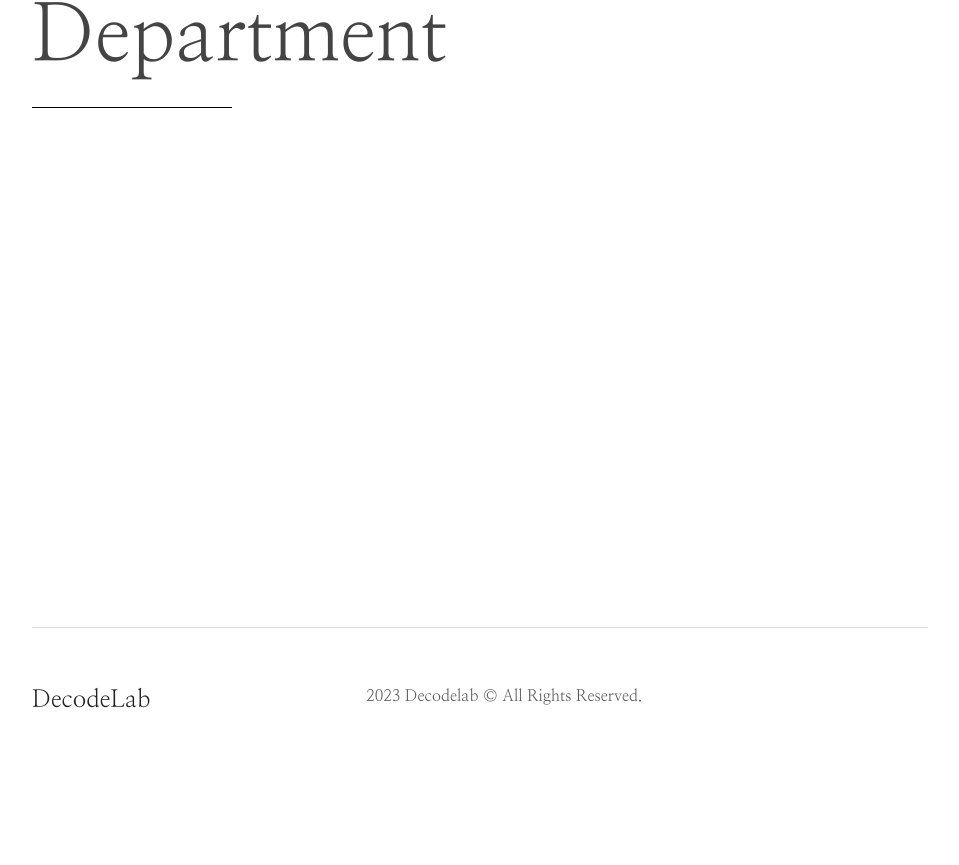
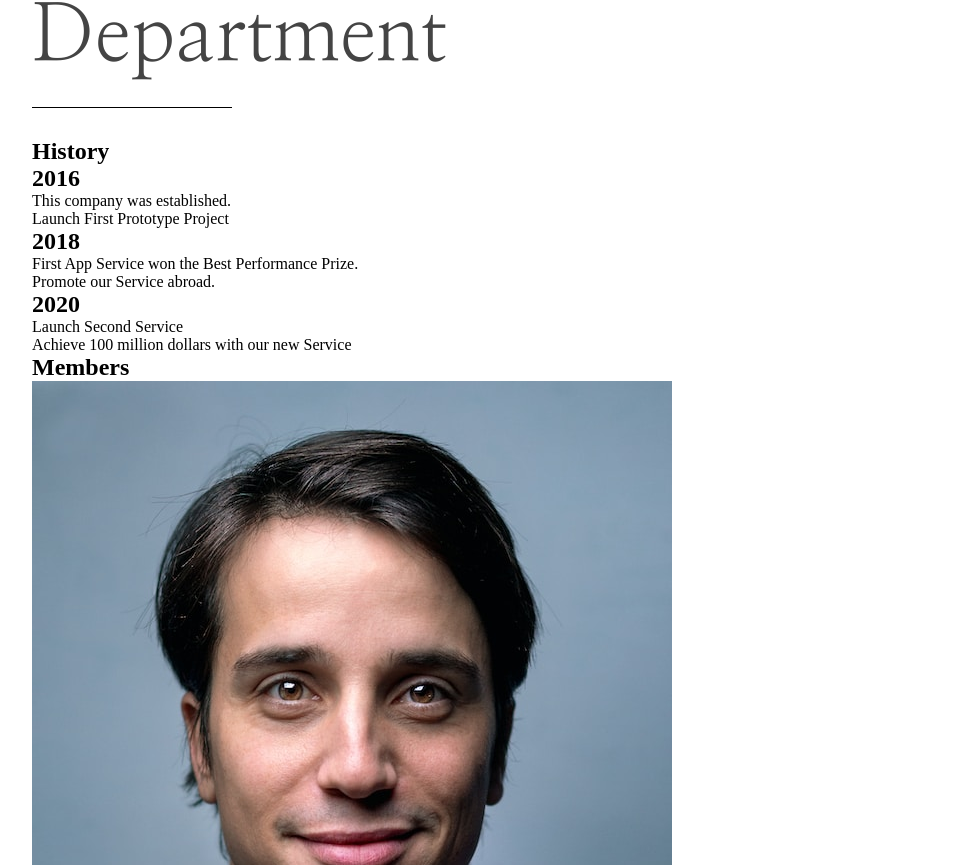
Before and after one commit to joeunhye/react-pj, a React (Create React App) app: page /department in a window 1280 px wide. Shown: the part 235-1100 px from the top of the page, without its empty margins (160-1119 px from the left). Before the commit the page ends 1007 px from the top, so only its background shows below. Built offline with nearby package versions, Linux system fonts and the light colour scheme; some icons are missing.

Commit message:
외부 데이터 패치 훅으로 변환

```diff
--- a/src/components/sub/department/Department.jsx
+++ b/src/components/sub/department/Department.jsx
@@ -1,14 +1,51 @@
-import { useState, useRef, useEffect } from 'react';
+import React, { useState, useRef, useEffect } from 'react';
 import Layout from '../../common/layout/Layout';
 import './Department.scss';
+import { useFetch } from '../../../hooks/useFetch';
+
+const path = process.env.PUBLIC_URL;
 
 export default function Department() {
+	const [title, setTitle] = useState('');
 	const [department, setDepartment] = useState([]);
-	console.log(department);
+	const [history, setHistory] = useState([]);
+	const fetchData = useFetch();
+
 	useEffect(() => {
-		fetch(`${process.env.PUBLIC_URL}/DB/department.json`)
-			.then((data) => data.json())
-			.then((json) => setDepartment(json.members));
+		fetchData(`${path}/DB/history.json`, setHistory);
+		fetchData(`${path}/DB/department.json`, setDepartment, setTitle);
 	}, []);
-	return <Layout title={'Department'}></Layout>;
+	return (
+		<Layout title={'Department'}>
+			<section id='historyBox'>
+				<h2>History</h2>
+				{history.map((data, idx) => {
+					return (
+						<React.Fragment key={idx}>
+							<h2>{Object.keys(data)[0]}</h2>
+							<ul>
+								{Object.values(data)[0].map((val, idx) => (
+									<li key={idx}>{val}</li>
+								))}
+							</ul>
+						</React.Fragment>
+					);
+				})}
+			</section>
+			<section id='memberBox'>
+				<h2>{title.charAt(0).toUpperCase() + title.slice(1)}</h2>
+				{department.map((member, idx) => {
+					return (
+						<article key={idx}>
+							<div className='pic'>
+								<img src={`${path}/img/${member.pic}`} alt='' />
+							</div>
+							<h2>{member.name}</h2>
+							<p>{member.position}</p>
+						</article>
+					);
+				})}
+			</section>
+		</Layout>
+	);
 }
--- a/src/components/sub/department/Department.scss
+++ b/src/components/sub/department/Department.scss
@@ -1,9 +1,3 @@
 .department {
-	article {
-		width: 200px;
-		height: 200px;
-		background-color: lightcoral;
-		margin: 50px;
-		transition: transform 0.5s;
-	}
+
 }
--- /dev/null
+++ b/src/hooks/useFetch.js
@@ -0,0 +1,10 @@
+export function useFetch() {
+	return (url, setValue, setkey) => {
+		fetch(url)
+			.then((data) => data.json())
+			.then((json) => {
+				setkey && setkey(Object.keys(json)[0]);
+				setValue && setValue(Object.values(json)[0]);
+			});
+	};
+}
```
